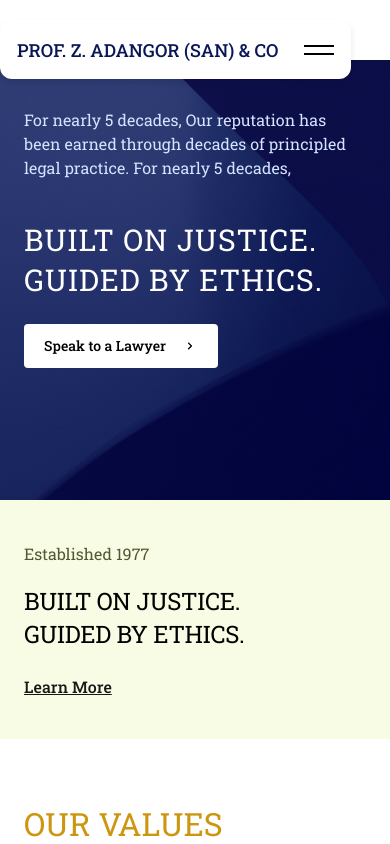
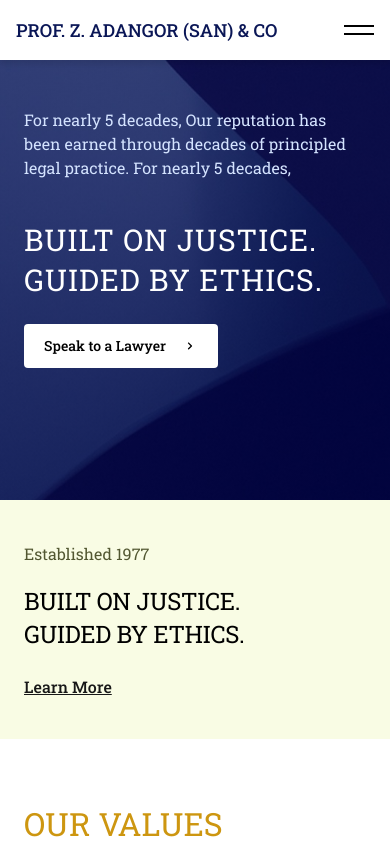
Before and after one commit to kreept4/ADANGOR, a Next.js app: page / in a window 390 px wide. Shown: the top 844 px of the page. Built offline with nearby package versions, Linux system fonts and the light colour scheme.

Commit message:
Full-width nav on mobile/tablet, fix dark-mode contrast bug, fix nav blur z-index

```diff
--- a/app/components/CardNav/CardNav.css
+++ b/app/components/CardNav/CardNav.css
@@ -175,8 +175,15 @@
 
 @media (max-width: 768px) {
   .card-nav-container {
-    width: 90%;
-    top: 1.2em;
+    width: 100%;
+    top: 0;
+  }
+
+  .card-nav {
+    border-radius: 0;
+    border-left: none;
+    border-right: none;
+    border-top: none;
   }
 
   .card-nav-top {
```
